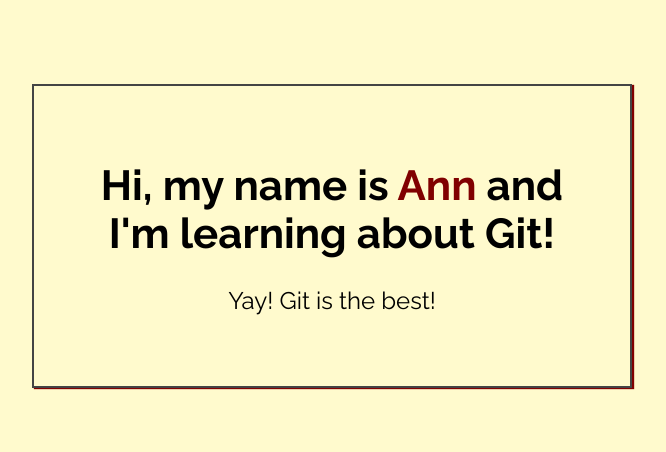
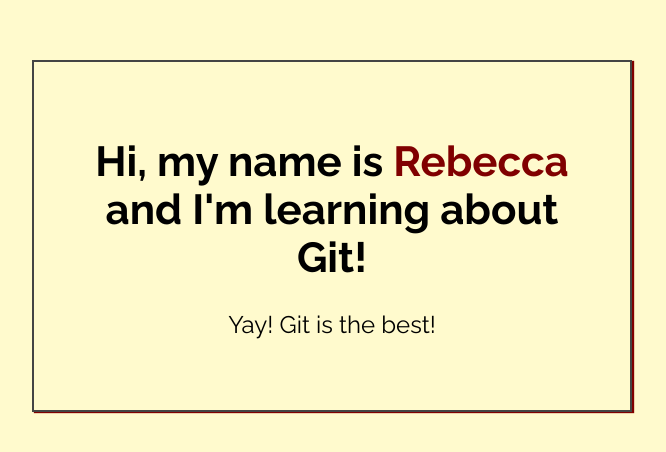
Before and after one commit to rebecca-moon/my-first-repo, a plain HTML site: page index.html in a window 1280 px wide. Shown: the part 164-616 px from the top of the page, without its empty margins (308-974 px from the left). Drawn offline with Linux system fonts and the light colour scheme.

Commit message:
Added name to index.html

```diff
--- a/index.html
+++ b/index.html
@@ -14,7 +14,7 @@
 <body>
 
     <div class="greeting">
-        <h1>Hi, my name is <span class="highlight">Ann</span> and I'm learning about Git! </h1>
+        <h1>Hi, my name is <span class="highlight">Rebecca</span> and I'm learning about Git! </h1>
 
         <p>Yay! Git is the best!</p>
     </div>
```
